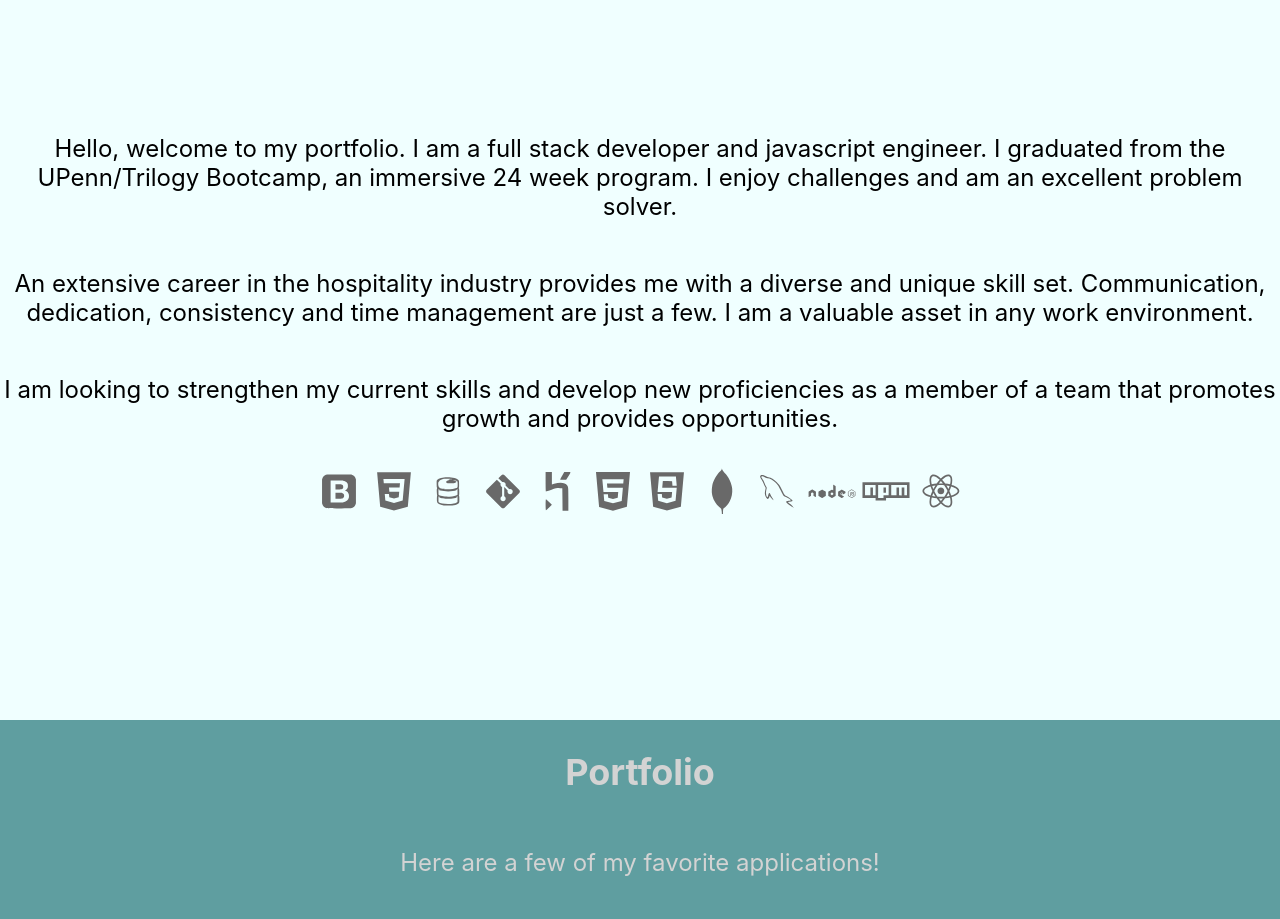
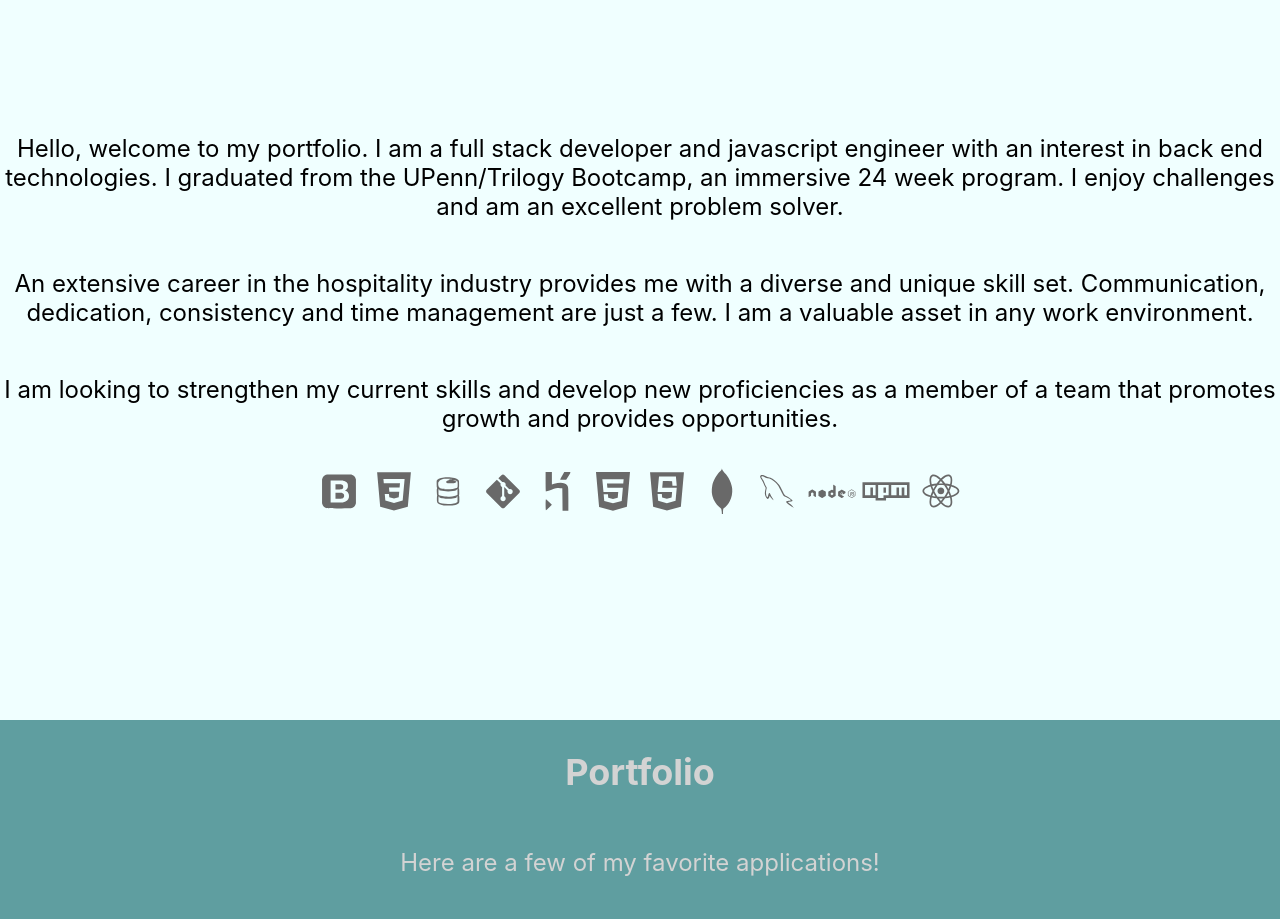
Before and after one commit to Ironam1/aaronportfolio, a React (Create React App) app: page / in a window 1280 px wide. Shown: the part 880-1799 px from the top of the page. Built offline with nearby package versions, Linux system fonts and the light colour scheme.

Commit message:
changed about page

```diff
--- a/src/pages/AboutPage/index.js
+++ b/src/pages/AboutPage/index.js
@@ -20,7 +20,7 @@ const AboutPage = props => {
     <div className="info">
       <p>
         Hello, welcome to my portfolio. I am a full stack developer and
-        javascript engineer. I graduated from the UPenn/Trilogy Bootcamp, an
+        javascript engineer with an interest in back end technologies. I graduated from the UPenn/Trilogy Bootcamp, an
         immersive 24 week program. I enjoy challenges and am an excellent
         problem solver.
       </p>
```
